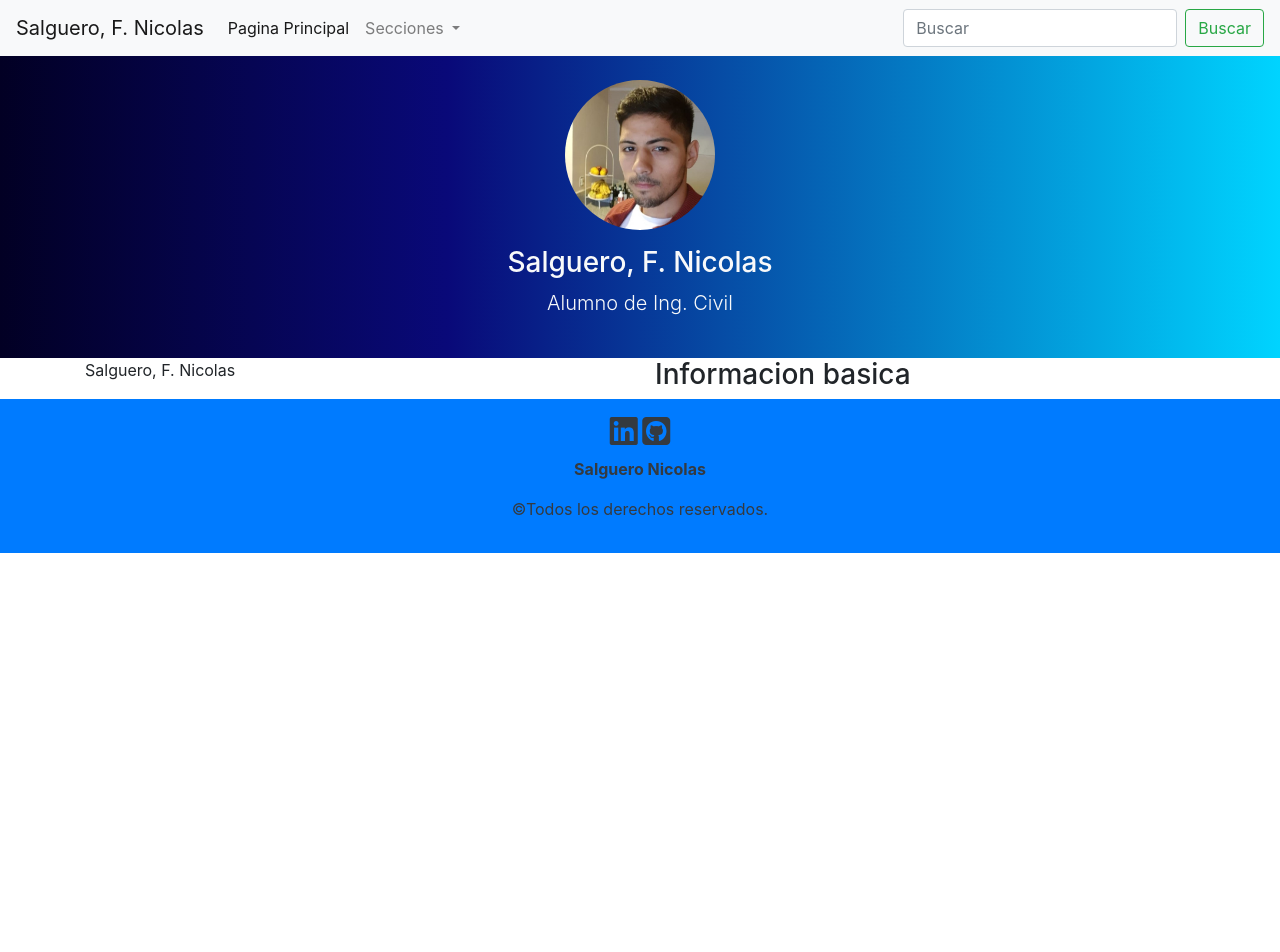
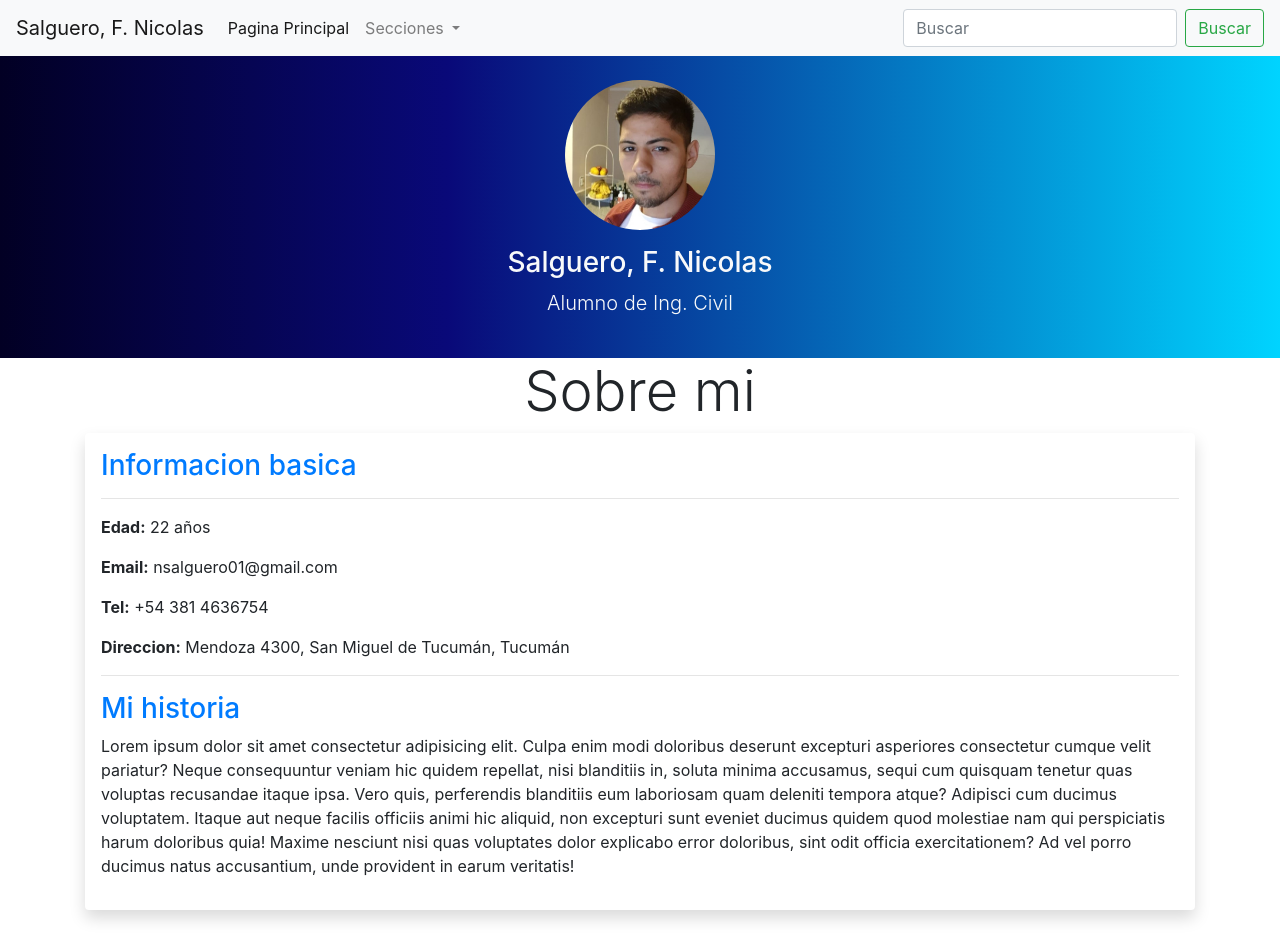
Before and after one commit to nsalguero01/nsalguero.github.io, a plain HTML site: page index.html in a window 1280 px wide. Shown: the top 952 px of the page. Before the commit the page ends 800 px from the top, so only its background shows below. Drawn offline with nearby package versions, Linux system fonts and the light colour scheme.

Commit message:
finalizada la seccion sobre mi

```diff
--- a/index.html
+++ b/index.html
@@ -81,9 +81,46 @@
       </nav>
     </header>
     <section class="fondo text-center py-4 text-light">
-        <figure><img src="/Img/perfil3.jpg" alt="Foto de perfil de Nicolas Salguero" width="150px" class="rounded-pill"></figure>
-        <h3 class="mt-3">Salguero, F. Nicolas</h3>
-        <p class="lead">Alumno de Ing. Civil</p>
+      <figure>
+        <img
+          src="/Img/perfil3.jpg"
+          alt="Foto de perfil de Nicolas Salguero"
+          width="150px"
+          class="rounded-pill"
+        />
+      </figure>
+      <h3 class="mt-3">Salguero, F. Nicolas</h3>
+      <p class="lead">Alumno de Ing. Civil</p>
+    </section>
+    <section class="container">
+      <h2 class="display-4 text-center">Sobre mi</h2>
+      <article class="shadow p-3 mb-5 bg-white rounded">
+        <h3 class="text-primary">Informacion basica</h3>
+        <hr />
+        <p><strong>Edad:</strong> 22 años</p>
+        <p><strong>Email:</strong> nsalguero01@gmail.com</p>
+        <p><strong>Tel:</strong> +54 381 4636754</p>
+        <p>
+          <strong>Direccion:</strong> Mendoza 4300, San Miguel de Tucumán,
+          Tucumán
+        </p>
+        <hr />
+        <h3 class="text-primary">Mi historia</h3>
+        <p>
+          Lorem ipsum dolor sit amet consectetur adipisicing elit. Culpa enim
+          modi doloribus deserunt excepturi asperiores consectetur cumque velit
+          pariatur? Neque consequuntur veniam hic quidem repellat, nisi
+          blanditiis in, soluta minima accusamus, sequi cum quisquam tenetur
+          quas voluptas recusandae itaque ipsa. Vero quis, perferendis
+          blanditiis eum laboriosam quam deleniti tempora atque? Adipisci cum
+          ducimus voluptatem. Itaque aut neque facilis officiis animi hic
+          aliquid, non excepturi sunt eveniet ducimus quidem quod molestiae nam
+          qui perspiciatis harum doloribus quia! Maxime nesciunt nisi quas
+          voluptates dolor explicabo error doloribus, sint odit officia
+          exercitationem? Ad vel porro ducimus natus accusantium, unde provident
+          in earum veritatis!
+        </p>
+      </article>
     </section>
     <section class="container">
       <article>
```
